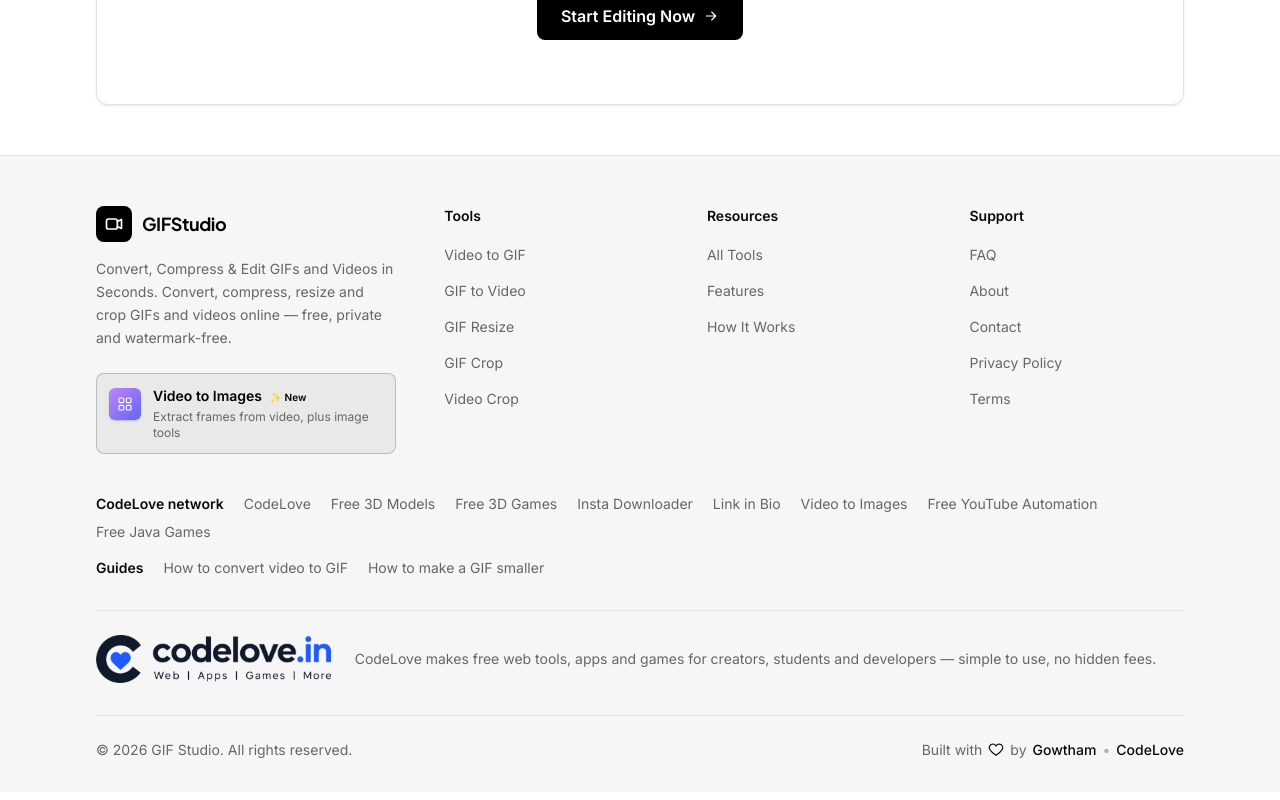
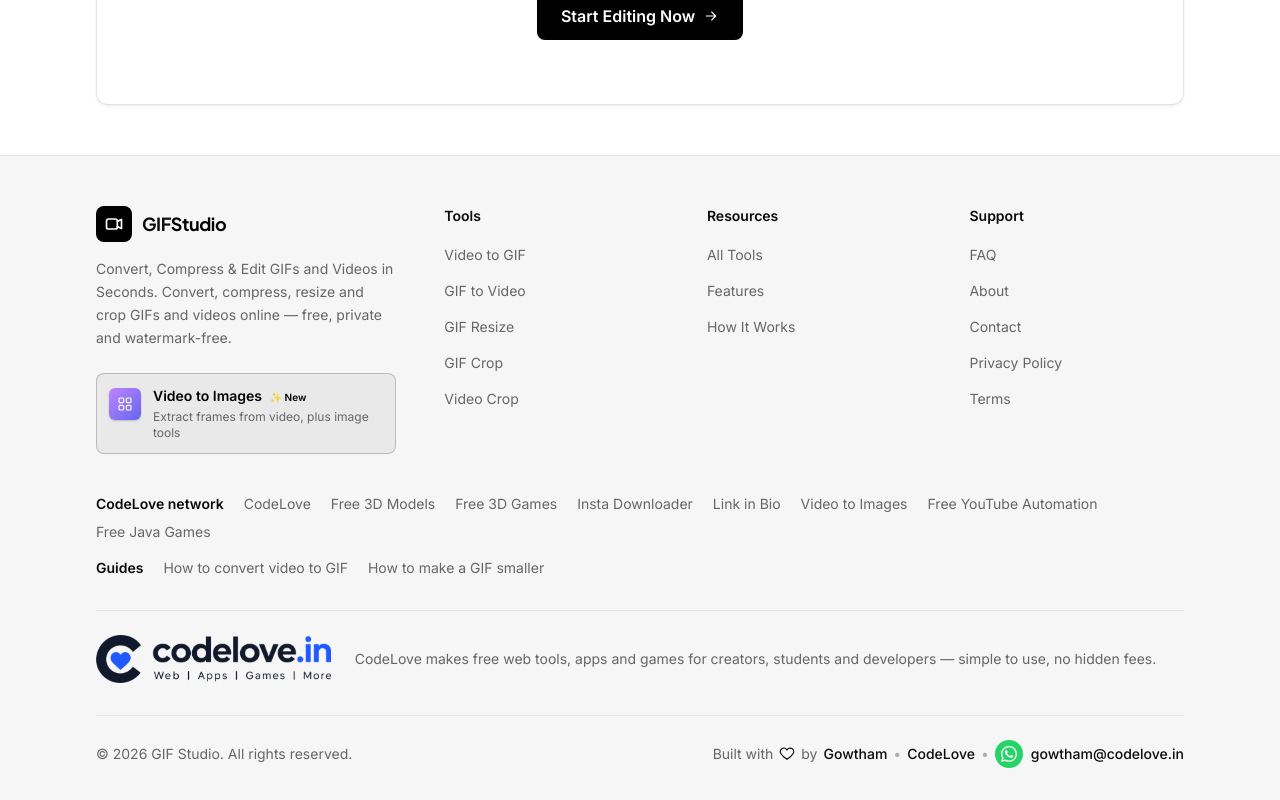
Before and after one commit to Gowtham-Raj-Dev/video-to-gif, a Next.js app: page / in a window 1280 px wide. Shown: the part 7609-8409 px from the top of the page. Built offline with nearby package versions, Linux system fonts and the light colour scheme.

Commit message:
Footer: Gowtham's WhatsApp and email

```diff
--- /dev/null
+++ b/components/ContactLinks.tsx
@@ -0,0 +1,26 @@
+// Gowtham's contact, the same on every CodeLove site's footer: WhatsApp (just its icon) and email.
+export const WHATSAPP_URL = "https://wa.me/916369494396";
+export const CONTACT_EMAIL = "gowtham@codelove.in";
+
+export function ContactLinks({ className = "" }: { className?: string }) {
+  return (
+    <span className={`inline-flex items-center gap-2 ${className}`}>
+      <a
+        href={WHATSAPP_URL}
+        target="_blank"
+        rel="noopener noreferrer"
+        aria-label="Chat with Gowtham on WhatsApp"
+        title="Chat on WhatsApp"
+        className="inline-grid h-7 w-7 shrink-0 place-items-center rounded-full text-white transition-transform hover:scale-110"
+        style={{ background: "#25D366" }}
+      >
+        <svg viewBox="0 0 24 24" width="16" height="16" fill="currentColor" aria-hidden="true">
+          <path d="M17.472 14.382c-.297-.149-1.758-.867-2.03-.967-.273-.099-.471-.148-.67.15-.197.297-.767.966-.94 1.164-.173.199-.347.223-.644.075-.297-.15-1.255-.463-2.39-1.475-.883-.788-1.48-1.761-1.653-2.059-.173-.297-.018-.458.13-.606.134-.133.298-.347.446-.52.149-.174.198-.298.298-.497.099-.198.05-.371-.025-.52-.075-.149-.669-1.612-.916-2.207-.242-.579-.487-.5-.669-.51-.173-.008-.371-.01-.57-.01-.198 0-.52.074-.792.372-.272.297-1.04 1.016-1.04 2.479 0 1.462 1.065 2.875 1.213 3.074.149.198 2.096 3.2 5.077 4.487.709.306 1.262.489 1.694.625.712.227 1.36.195 1.871.118.571-.085 1.758-.719 2.006-1.413.248-.694.248-1.289.173-1.413-.074-.124-.272-.198-.57-.347m-5.421 7.403h-.004a9.87 9.87 0 0 1-5.031-1.378l-.361-.214-3.741.982.998-3.648-.235-.374a9.86 9.86 0 0 1-1.51-5.26c.001-5.45 4.436-9.884 9.888-9.884 2.64 0 5.122 1.03 6.988 2.898a9.825 9.825 0 0 1 2.893 6.994c-.003 5.45-4.437 9.884-9.885 9.884m8.413-18.297A11.815 11.815 0 0 0 12.05 0C5.495 0 .16 5.335.157 11.892c0 2.096.547 4.142 1.588 5.945L.057 24l6.305-1.654a11.882 11.882 0 0 0 5.683 1.448h.005c6.554 0 11.89-5.335 11.893-11.893a11.821 11.821 0 0 0-3.48-8.413Z" />
+        </svg>
+      </a>
+      <a href={`mailto:${CONTACT_EMAIL}`} className="font-medium underline-offset-4 hover:underline">
+        {CONTACT_EMAIL}
+      </a>
+    </span>
+  );
+}
--- a/components/Footer.tsx
+++ b/components/Footer.tsx
@@ -2,6 +2,7 @@
 import { Logo } from "@/components/Logo";
 import { GithubIcon, GridIcon } from "@/components/Icons";
 import { HeartButton } from "@/components/HeartButton";
+import { ContactLinks } from "@/components/ContactLinks";
 import { GUIDES, NETWORK, SITE, VIDEO_TO_IMAGES_URL } from "@/lib/site";
 import { TOOLS } from "@/lib/tools";
 
@@ -168,6 +169,8 @@
             >
               CodeLove
             </a>
+            <span className="opacity-50">•</span>
+            <ContactLinks className="text-[color:var(--fg)]" />
           </p>
         </div>
       </div>
```
